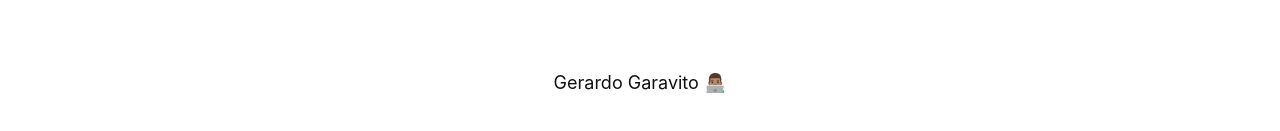
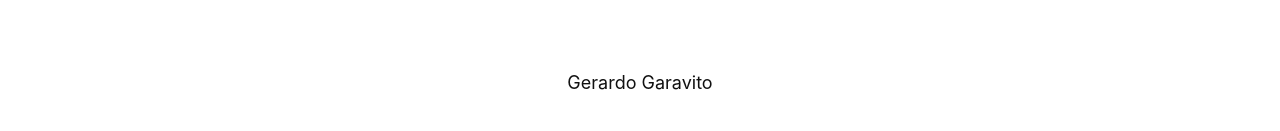
Before and after one commit to gerardogaravito/math-logic, a Next.js app: page / in a window 1280 px wide. Shown: the part 3968-4099 px from the top of the page. Built offline with nearby package versions, Linux system fonts and the light colour scheme.

Commit message:
fix issue (#2)

```diff
--- a/components/Footer/index.js
+++ b/components/Footer/index.js
@@ -12,7 +12,7 @@ export const Footer = () => {
       <br />
       <p>Desarrollado por:</p>
       <LogosContainer>
-        <Url target='_blank' href='https://gerardogaravito.vercel.app/'>Gerardo Garavito 👨🏽‍💻</Url>
+        <Url target='_blank' href='https://gerardogaravito.vercel.app/'>Gerardo Garavito</Url>
       </LogosContainer>
     </Container>
   )
```
